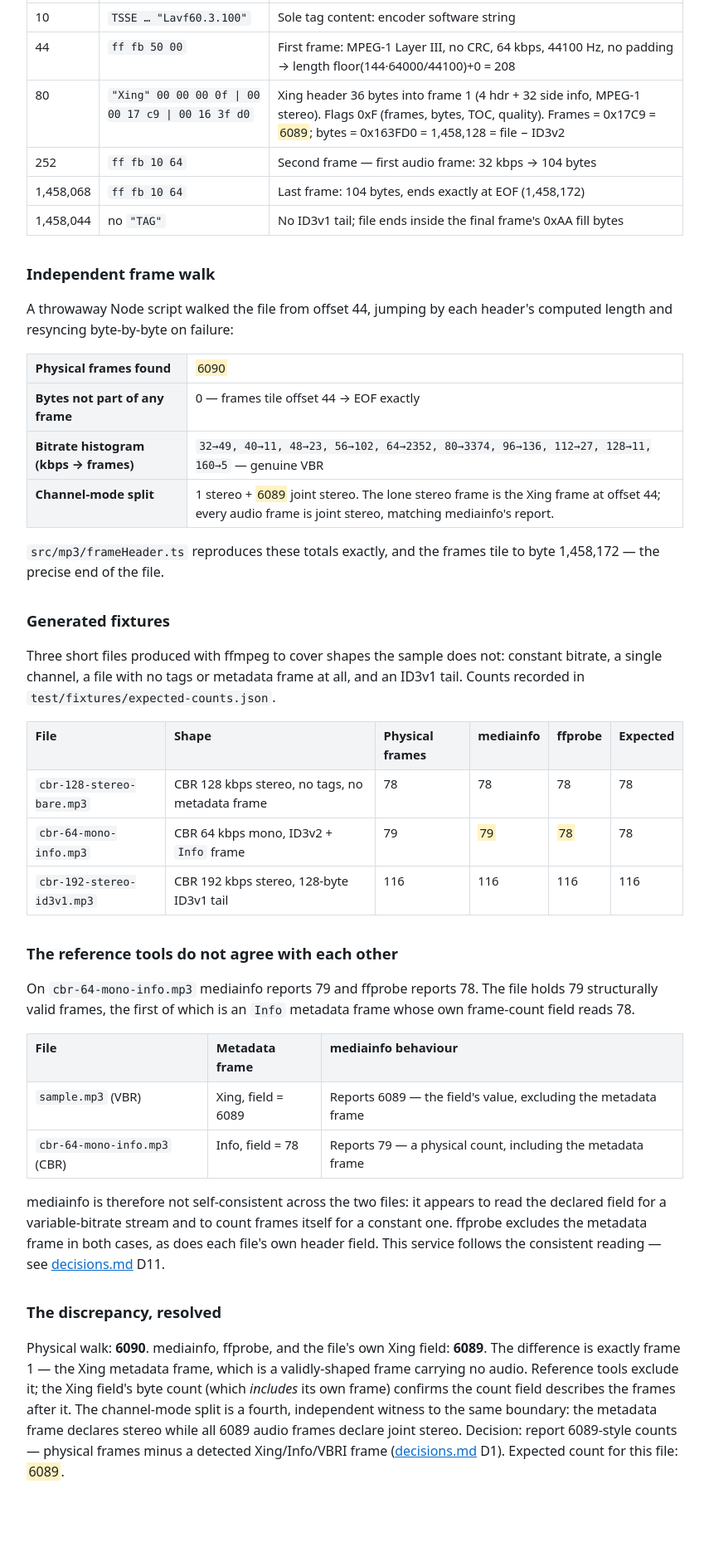
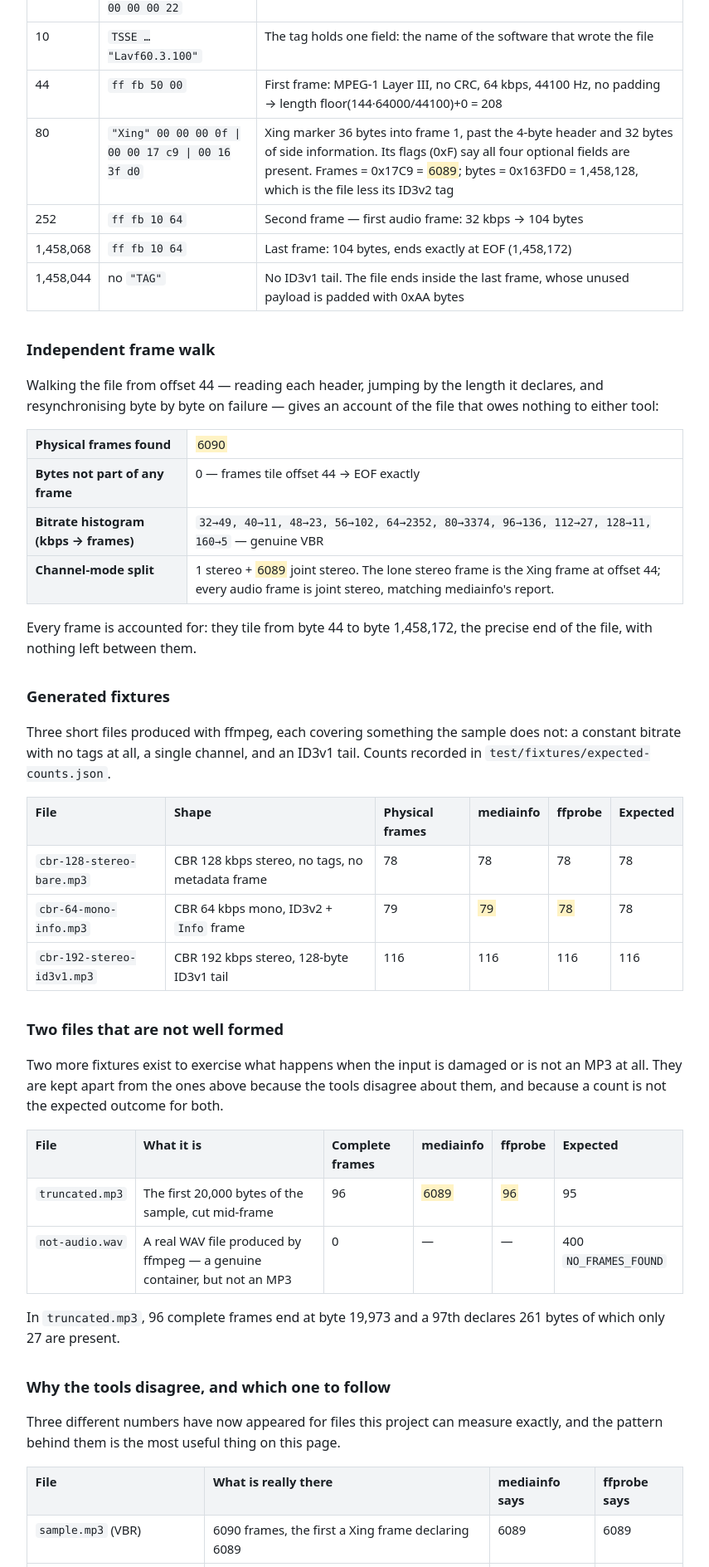
Before and after one commit to otaha2/mp3-frame-counter, a website: page docs/evidence/sample-ground-truth.html in a window 1280 px wide. Shown: the part 912-2800 px from the top of the page at 83% size, without its empty margins (212-1067 px from the left). Before the commit the page ends 2777 px from the top, so only its background shows below. Drawn offline with Linux system fonts and the light colour scheme.

Commit message:
step 6: make the concept and evidence pages readable without prior knowledge
Read as someone arriving with no MP3 knowledge, the concept pages assumed
too much and repeated each other.

Neither page said what a frame is. The structure page now opens with it —
1152 samples, about 26 milliseconds, seven thousand of them in a track —
and explains that the four-byte header is what makes counting possible
without decoding. VBR, CBR, LAME, side information, the sync word and CRC
were used before being introduced; each is now defined where it first
appears.

The rules page and the streaming page both derived the walk from scratch
and both argued at length that one sync word is not enough, so a reader
could not tell which was authoritative. They are now sharply divided: one
owns what counts as a frame, the other owns applying those rules to a
stream that arrives in pieces, and each says so and links to the other.
The concepts index follows the order a newcomer needs them in.

Two scope lines described a codebase that no longer exists, naming both
counters and a replacement that had already happened.

On the evidence side, three fixtures were introduced with a list of four
shapes, and the two files that are not well formed were missing
altogether — including truncated.mp3, where mediainfo still reports 6089
for a file cut to 20,000 bytes. Both are now shown, and the two sections
that separately argued the same conclusion are one, with a table putting
all three disagreements side by side. Terms the tables leaned on — MS
stereo, TOC, the 0xAA padding, Lavf — are explained or removed, and the
walk is no longer credited to a throwaway script that no longer exists.

```diff
--- a/docs/evidence/sample-ground-truth.html
+++ b/docs/evidence/sample-ground-truth.html
@@ -28,7 +28,7 @@
         <th>Tools</th>
         <td>
           MediaInfoLib v26.05 (winget MediaArea.MediaInfo), ffprobe 9.0.1 (winget Gyan.FFmpeg), GNU
-          od, Node 20 walker script
+          od for the byte dumps
         </td>
       </tr>
     </table>
@@ -47,7 +47,7 @@
       </tr>
       <tr>
         <th>Mode</th>
-        <td>Joint stereo / MS, 2ch, 44100 Hz</td>
+        <td>Joint stereo (the two channels share data where they are alike), 2ch, 44100 Hz</td>
         <td>2ch, 44100 Hz</td>
       </tr>
       <tr>
@@ -67,12 +67,12 @@
       </tr>
       <tr>
         <th>Writing library</th>
-        <td>LAME3.100 (container: Lavf60.3.100)</td>
+        <td>Encoded by LAME 3.100; the file was assembled by ffmpeg&rsquo;s muxer</td>
         <td>—</td>
       </tr>
     </table>
 
-    <h2>Byte-level findings (od + walker)</h2>
+    <h2>Byte-level findings</h2>
     <table>
       <tr>
         <th>Offset</th>
@@ -87,7 +87,7 @@
       <tr>
         <td>10</td>
         <td><code>TSSE … "Lavf60.3.100"</code></td>
-        <td>Sole tag content: encoder software string</td>
+        <td>The tag holds one field: the name of the software that wrote the file</td>
       </tr>
       <tr>
         <td>44</td>
@@ -101,9 +101,9 @@
         <td>80</td>
         <td><code>"Xing" 00 00 00 0f | 00 00 17 c9 | 00 16 3f d0</code></td>
         <td>
-          Xing header 36 bytes into frame 1 (4 hdr + 32 side info, MPEG-1 stereo). Flags 0xF
-          (frames, bytes, TOC, quality). Frames = 0x17C9 = <mark>6089</mark>; bytes = 0x163FD0 =
-          1,458,128 = file − ID3v2
+          Xing marker 36 bytes into frame 1, past the 4-byte header and 32 bytes of side
+          information. Its flags (0xF) say all four optional fields are present. Frames = 0x17C9 =
+          <mark>6089</mark>; bytes = 0x163FD0 = 1,458,128, which is the file less its ID3v2 tag
         </td>
       </tr>
       <tr>
@@ -119,14 +119,18 @@
       <tr>
         <td>1,458,044</td>
         <td>no <code>"TAG"</code></td>
-        <td>No ID3v1 tail; file ends inside the final frame's 0xAA fill bytes</td>
+        <td>
+          No ID3v1 tail. The file ends inside the last frame, whose unused payload is padded with
+          0xAA bytes
+        </td>
       </tr>
     </table>
 
     <h2>Independent frame walk</h2>
     <p>
-      A throwaway Node script walked the file from offset 44, jumping by each header's computed
-      length and resyncing byte-by-byte on failure:
+      Walking the file from offset 44 — reading each header, jumping by the length it declares, and
+      resynchronising byte by byte on failure — gives an account of the file that owes nothing to
+      either tool:
     </p>
     <table>
       <tr>
@@ -153,15 +157,15 @@
       </tr>
     </table>
     <p>
-      <code>src/mp3/frameHeader.ts</code> reproduces these totals exactly, and the frames tile to
-      byte 1,458,172 — the precise end of the file.
+      Every frame is accounted for: they tile from byte 44 to byte 1,458,172, the precise end of the
+      file, with nothing left between them.
     </p>
 
     <h2>Generated fixtures</h2>
     <p>
-      Three short files produced with ffmpeg to cover shapes the sample does not: constant bitrate,
-      a single channel, a file with no tags or metadata frame at all, and an ID3v1 tail. Counts
-      recorded in <code>test/fixtures/expected-counts.json</code>.
+      Three short files produced with ffmpeg, each covering something the sample does not: a
+      constant bitrate with no tags at all, a single channel, and an ID3v1 tail. Counts recorded in
+      <code>test/fixtures/expected-counts.json</code>.
     </p>
     <table>
       <tr>
@@ -198,49 +202,87 @@
       </tr>
     </table>
 
-    <h2>The reference tools do not agree with each other</h2>
+    <h2>Two files that are not well formed</h2>
     <p>
-      On <code>cbr-64-mono-info.mp3</code> mediainfo reports 79 and ffprobe reports 78. The file
-      holds 79 structurally valid frames, the first of which is an <code>Info</code> metadata frame
-      whose own frame-count field reads 78.
+      Two more fixtures exist to exercise what happens when the input is damaged or is not an MP3 at
+      all. They are kept apart from the ones above because the tools disagree about them, and
+      because a count is not the expected outcome for both.
     </p>
     <table>
       <tr>
         <th>File</th>
-        <th>Metadata frame</th>
-        <th>mediainfo behaviour</th>
+        <th>What it is</th>
+        <th>Complete frames</th>
+        <th>mediainfo</th>
+        <th>ffprobe</th>
+        <th>Expected</th>
+      </tr>
+      <tr>
+        <td><code>truncated.mp3</code></td>
+        <td>The first 20,000 bytes of the sample, cut mid-frame</td>
+        <td>96</td>
+        <td><mark>6089</mark></td>
+        <td><mark>96</mark></td>
+        <td>95</td>
+      </tr>
+      <tr>
+        <td><code>not-audio.wav</code></td>
+        <td>A real WAV file produced by ffmpeg — a genuine container, but not an MP3</td>
+        <td>0</td>
+        <td>—</td>
+        <td>—</td>
+        <td>400 <code>NO_FRAMES_FOUND</code></td>
+      </tr>
+    </table>
+    <p>
+      In <code>truncated.mp3</code>, 96 complete frames end at byte 19,973 and a 97th declares 261
+      bytes of which only 27 are present.
+    </p>
+
+    <h2>Why the tools disagree, and which one to follow</h2>
+    <p>
+      Three different numbers have now appeared for files this project can measure exactly, and the
+      pattern behind them is the most useful thing on this page.
+    </p>
+    <table>
+      <tr>
+        <th>File</th>
+        <th>What is really there</th>
+        <th>mediainfo says</th>
+        <th>ffprobe says</th>
       </tr>
       <tr>
         <td><code>sample.mp3</code> (VBR)</td>
-        <td>Xing, field = 6089</td>
-        <td>Reports 6089 — the field's value, excluding the metadata frame</td>
+        <td>6090 frames, the first a Xing frame declaring 6089</td>
+        <td>6089</td>
+        <td>6089</td>
       </tr>
       <tr>
         <td><code>cbr-64-mono-info.mp3</code> (CBR)</td>
-        <td>Info, field = 78</td>
-        <td>Reports 79 — a physical count, including the metadata frame</td>
+        <td>79 frames, the first an Info frame declaring 78</td>
+        <td><mark>79</mark></td>
+        <td>78</td>
+      </tr>
+      <tr>
+        <td><code>truncated.mp3</code></td>
+        <td>96 complete frames; the file was cut to 20,000 bytes</td>
+        <td><mark>6089</mark></td>
+        <td>96</td>
       </tr>
     </table>
     <p>
-      mediainfo is therefore not self-consistent across the two files: it appears to read the
-      declared field for a variable-bitrate stream and to count frames itself for a constant one.
-      ffprobe excludes the metadata frame in both cases, as does each file's own header field. This
-      service follows the consistent reading — see <a href="../decisions.md">decisions.md</a> D11.
+      mediainfo is not consistent with itself. On the variable-bitrate files it reports the number
+      the metadata frame <em>declares</em>, which is why a file cut to 20,000 bytes still reports
+      6089 — a figure describing a file that no longer exists. On the constant-bitrate file it
+      counts frames itself, and so includes the Info frame that carries no audio. ffprobe counts in
+      both cases, though on the truncated file it counts a frame missing 234 of its 261 bytes.
     </p>
-
-    <h2>The discrepancy, resolved</h2>
     <p>
-      Physical walk: <strong>6090</strong>. mediainfo, ffprobe, and the file's own Xing field:
-      <strong>6089</strong>. The difference is exactly frame 1 — the Xing metadata frame, which is a
-      validly-shaped frame carrying no audio. Reference tools exclude it; the Xing field's byte
-      count (which <em>includes</em> its own frame) confirms the count field describes the frames
-      after it. The channel-mode split is a fourth, independent witness to the same boundary: the
-      metadata frame declares stereo while all 6089 audio frames declare joint stereo. Decision:
-      report 6089-style counts — physical frames minus a detected Xing/Info/VBRI frame (<a
-        href="../decisions.md"
-        >decisions.md</a
-      >
-      D1). Expected count for this file: <mark>6089</mark>.
+      This service counts frames whose bytes are all present, and excludes a leading metadata frame:
+      6089, 78 and 95 for the three files above. Four independent signals support that reading of
+      the sample — mediainfo, ffprobe, the Xing field itself, and the channel-mode split, in which
+      the single stereo frame is the metadata frame and all 6089 audio frames declare joint stereo.
+      The reasoning is recorded in <a href="../decisions.md">decisions.md</a> D1, D11 and D17.
     </p>
   </body>
 </html>
```
Also changed, not shown: docs/concepts/counting-as-bytes-arrive.html (+22 -30 lines), docs/concepts/frame-counting.html (+5 -2 lines), docs/concepts/mp3-structure.html (+35 -10 lines), docs/index.html (+4 -4 lines).
